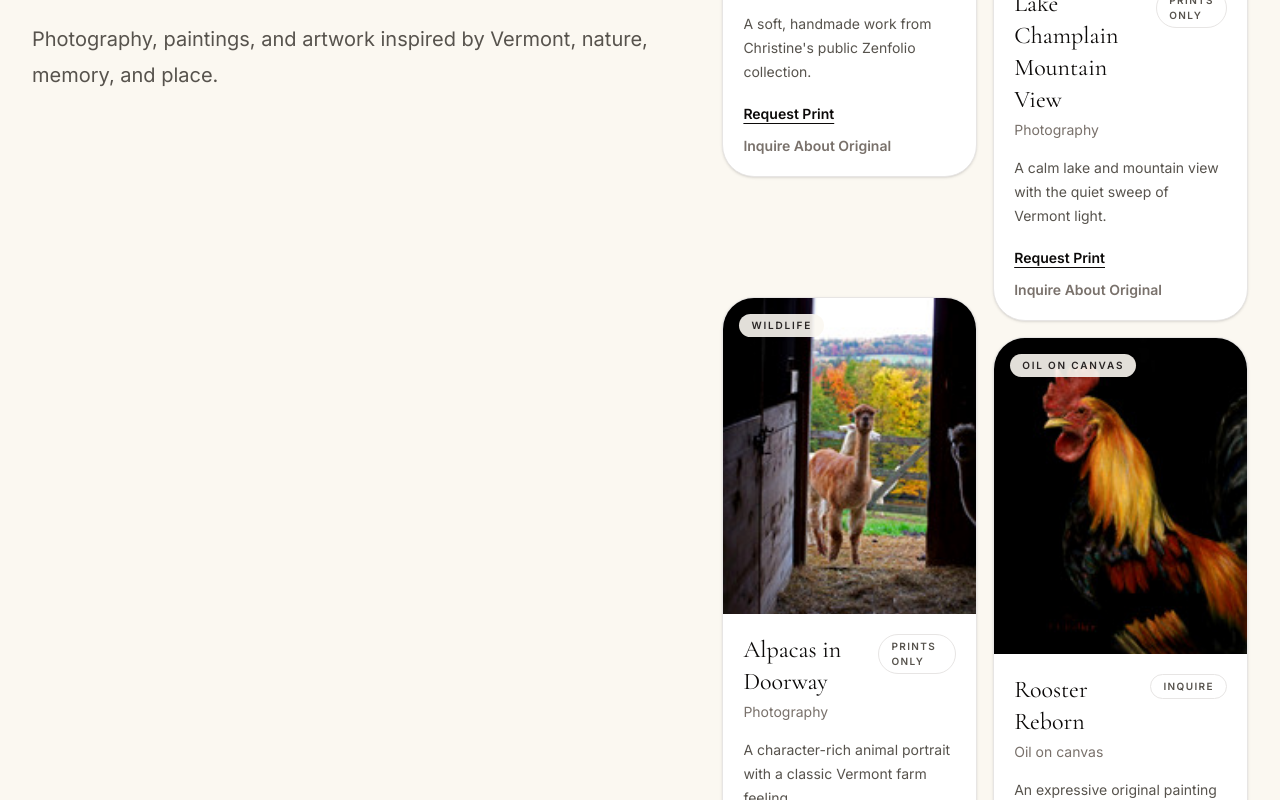
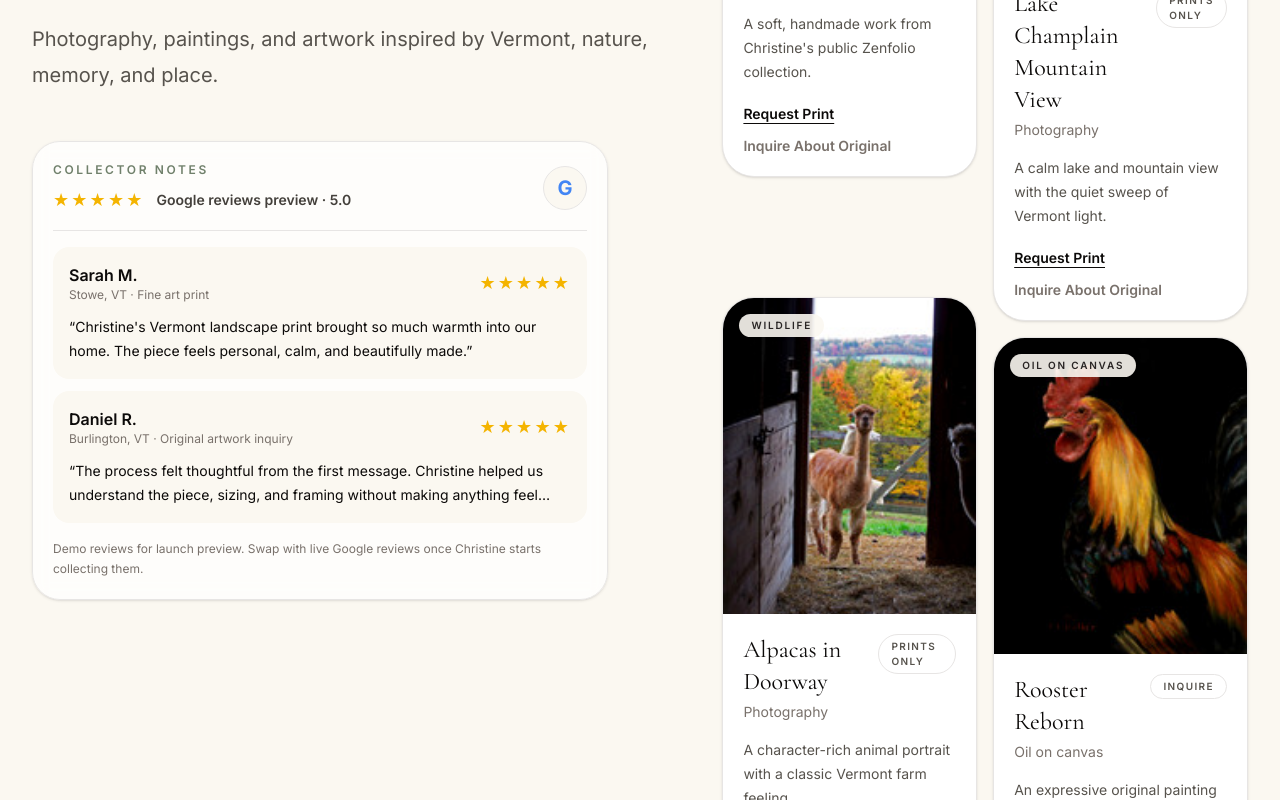
Before and after one commit to asheesh8/ChristineArtFolio, a Next.js app: page / in a window 1280 px wide. Shown: the part 560-1360 px from the top of the page. Built offline with nearby package versions, Linux system fonts and the light colour scheme.

Commit message:
Add hero reviews panel

```diff
--- a/src/app/page.tsx
+++ b/src/app/page.tsx
@@ -1,7 +1,7 @@
 import Link from "next/link";
 import { ArtworkCard } from "@/components/artwork-card";
 import { PageShell } from "@/components/page-shell";
-import { ReviewsSection } from "@/components/reviews-section";
+import { HeroReviews, ReviewsSection } from "@/components/reviews-section";
 import { SectionHeading } from "@/components/section-heading";
 import { featuredArtworks, availableOriginals } from "@/data/artworks";
 import { businessInfo } from "@/data/businessInfo";
@@ -23,6 +23,7 @@ export default function Home() {
             <p className="mt-8 max-w-2xl text-xl leading-9 text-stone-600">
               {businessInfo.tagline}
             </p>
+            <HeroReviews />
           </div>
           <div className="mt-10 flex flex-wrap gap-3">
             <Link className="btn-primary" href="/gallery">
--- a/src/components/reviews-section.tsx
+++ b/src/components/reviews-section.tsx
@@ -61,3 +61,54 @@ export function ReviewsSection() {
     </section>
   );
 }
+
+export function HeroReviews() {
+  const featured = demoReviews.slice(0, 2);
+
+  return (
+    <div className="hidden max-w-xl lg:block">
+      <div className="relative mt-12 rounded-[1.75rem] border border-stone-200 bg-white/72 p-5 shadow-sm backdrop-blur">
+        <div className="flex flex-wrap items-center justify-between gap-3 border-b border-stone-200 pb-4">
+          <div>
+            <p className="text-xs font-semibold uppercase tracking-[0.22em] text-sage">
+              Collector notes
+            </p>
+            <div className="mt-2 flex items-center gap-3">
+              <Stars rating={5} />
+              <span className="text-sm font-semibold text-stone-700">
+                Google reviews preview · 5.0
+              </span>
+            </div>
+          </div>
+          <div className="flex h-11 w-11 items-center justify-center rounded-full border border-stone-200 bg-[#fbf8f1] text-xl font-bold">
+            <span className="text-[#4285f4]">G</span>
+          </div>
+        </div>
+
+        <div className="mt-4 grid gap-3">
+          {featured.map((review) => (
+            <article key={review.name} className="rounded-2xl bg-[#fbf8f1] p-4">
+              <div className="flex items-center justify-between gap-3">
+                <div>
+                  <p className="font-semibold text-stone-950">{review.name}</p>
+                  <p className="text-xs text-stone-500">
+                    {review.location} · {review.context}
+                  </p>
+                </div>
+                <Stars rating={review.rating} />
+              </div>
+              <p className="mt-3 line-clamp-2 text-sm leading-6 text-stone-650">
+                “{review.text}”
+              </p>
+            </article>
+          ))}
+        </div>
+
+        <p className="mt-4 text-xs leading-5 text-stone-500">
+          Demo reviews for launch preview. Swap with live Google reviews once
+          Christine starts collecting them.
+        </p>
+      </div>
+    </div>
+  );
+}
```
